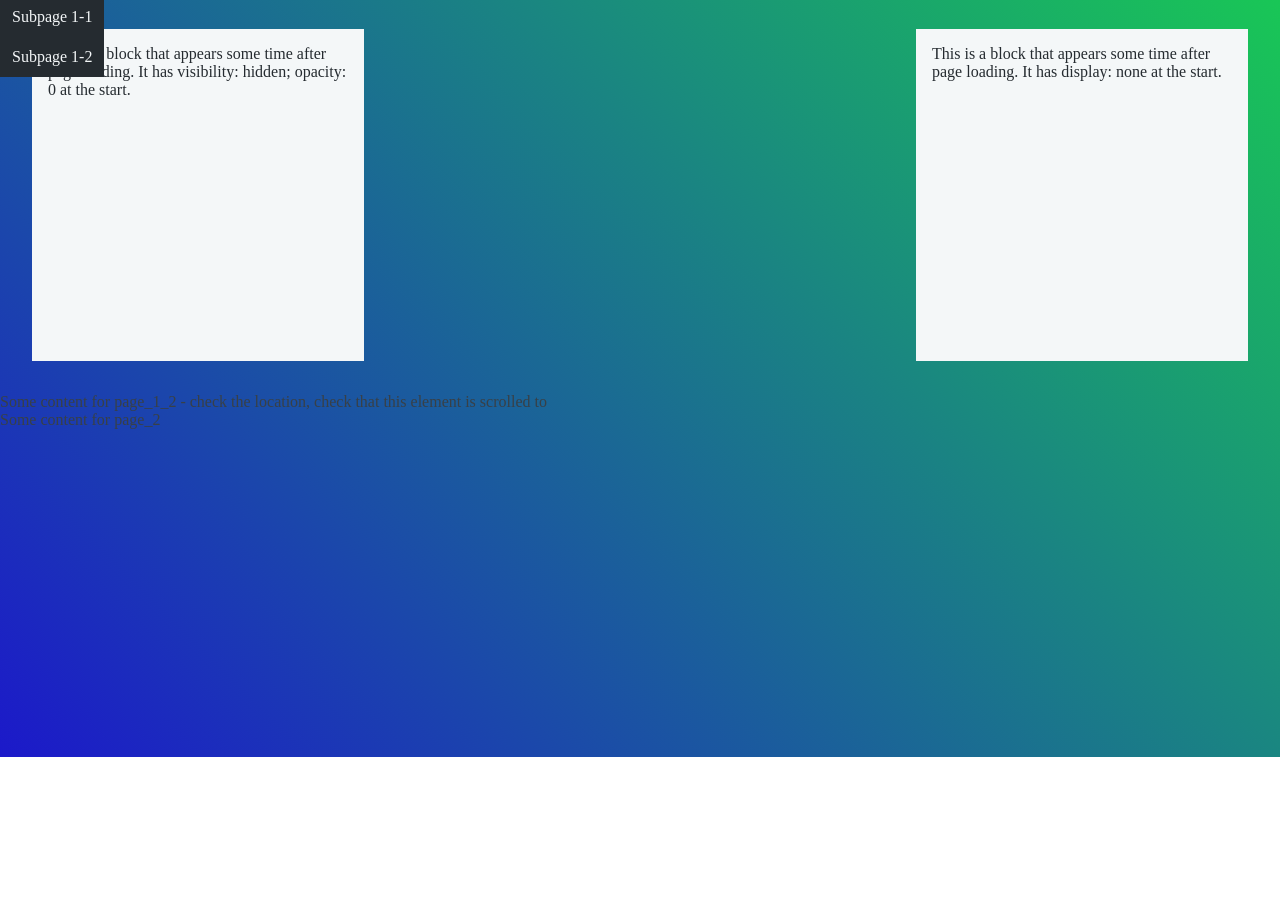
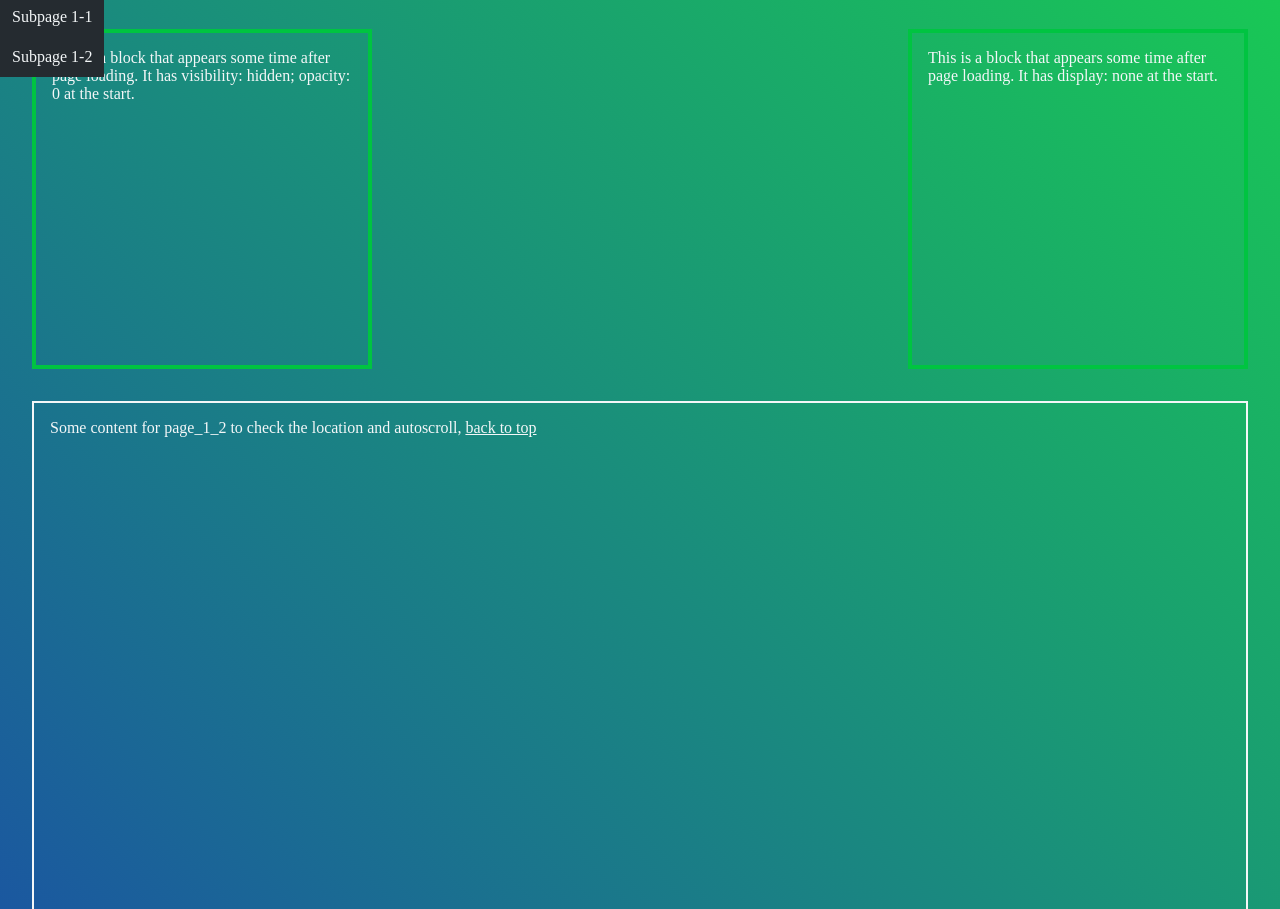
Before and after one commit to elidare/elidare.github.io, a plain HTML site: page page_under_test/index.html in a window 1280 px wide. Shown: the part 43-952 px from the top of the page. Before the commit the page ends 800 px from the top, so only its background shows below. Drawn offline with Linux system fonts and the light colour scheme.

Commit message:
Add links to content

```diff
--- a/page_under_test/index.html
+++ b/page_under_test/index.html
@@ -4,11 +4,6 @@
         <title>Just a page to open</title>
         <link rel="stylesheet" href="styles.css">
         <script src="main_page.js"></script>
-        <style>
-            html {
-                height: 100%;
-            }
-        </style>
     </head>
     <body>
         <nav>
@@ -40,7 +35,13 @@
             This is a block that appears some time after page loading.
             It has visibility: hidden; opacity: 0 at the start.
         </div>
-        <div id="page_1_1">Some content for page_1_2 - check the location, check that this element is scrolled to</div>
-        <div id="page_2">Some content for page_2</div>
+        <!-- An element, that add a comment via opening the textarea -->
+        <!-- some element that is closing in 500 ms - wait until not shown -->
+        <div id="page_1_2" class="page">
+            Some content for page_1_2 to check the location and autoscroll, <a href="#">back to top</a>
+        </div>
+        <div id="page_2" class="page">
+            Some content for page_2 to check the location and autoscroll, <a href="#">back to top</a>
+        </div>
     </body>
 </html>
--- a/page_under_test/styles.css
+++ b/page_under_test/styles.css
@@ -119,6 +119,7 @@ nav > ul > li:hover ul.dropdown {
 ul.dropdown {
     top: 100%;
     left: 0;
+    z-index: 100;
     display: none;
     position: absolute;
 }
@@ -129,21 +130,20 @@ ul.dropdown li {
 }
 
 .promo-block {
-    color: #252b30;
+    color: #f4f7f8;
     width: 300px;
     height: 300px;
     margin: 32px;
+    border: 4px solid #00c441;
     padding: 16px;
     display: block;
     opacity: 1;
     transition: all 3s;
     visibility: visible;
-    background-color: #f4f7f8;
 }
 
 .promo-block.immediate {
     right: 0;
-    z-index: 1000;
     position: absolute;
 }
 
@@ -155,3 +155,20 @@ ul.dropdown li {
     opacity: 0;
     visibility: hidden;
 }
+
+.page {
+    color: #f4f7f8;
+    margin: 32px;
+    height: 400px;
+    border: 2px solid #f4f7f8;
+    padding: 16px;
+}
+
+.page a {
+    color: inherit;
+}
+
+#page_1_2 {
+    /* To make it bigger than the screen */
+    height: 1200px;
+}
```
